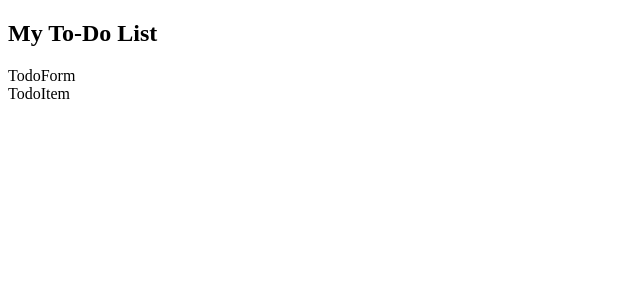
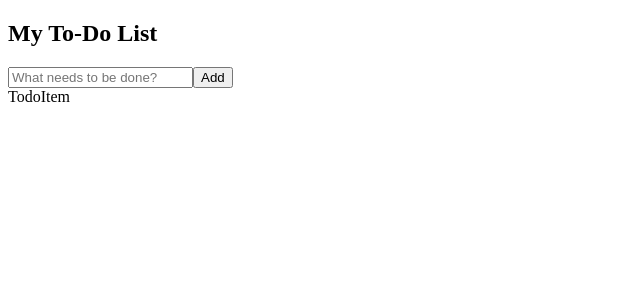
Before and after one commit to AnnaGrygoryeva-01/M4--To-Do-List, a React (Vite) app: page / in a window 1280 px wide. Shown: the top 300 px of the page, without its empty margins (0-640 px from the left). Built offline with nearby package versions, Linux system fonts and the light colour scheme.

Commit message:
Add ToDoForm input features

```diff
--- a/src/components/TodoApp/TodoForm/index.jsx
+++ b/src/components/TodoApp/TodoForm/index.jsx
@@ -1,7 +1,32 @@
-import React from "react";
+import React, { useState } from "react";
 
-function TodoForm() {
-  return <div>TodoForm</div>;
+function TodoForm({ addTask }) {
+  const [textInput, setTextInput] = useState("");
+
+  const handleSubmit = (e) => {
+    e.preventDefault();
+    if (textInput.trim() === "") {
+      return;
+    }
+    addTask(textInput);
+    setTextInput("");
+  };
+
+  const handleChange = (e) => {
+    setTextInput(e.target.value);
+  };
+
+  return (
+    <form onSubmit={handleSubmit}>
+      <input
+        type="text"
+        value={textInput}
+        onChange={handleChange}
+        placeholder="What needs to be done?"
+      />
+      <button type="submit">Add</button>
+    </form>
+  );
 }
 
 export default TodoForm;
--- a/src/components/TodoApp/TodoList/index.jsx
+++ b/src/components/TodoApp/TodoList/index.jsx
@@ -1,7 +1,7 @@
 import React from "react";
 import TodoItem from "./TodoItem";
 
-function TodoList() {
+function TodoList({ tasks, deleteTask, toggleTask }) {
   return (
     <>
       <TodoItem />
```
